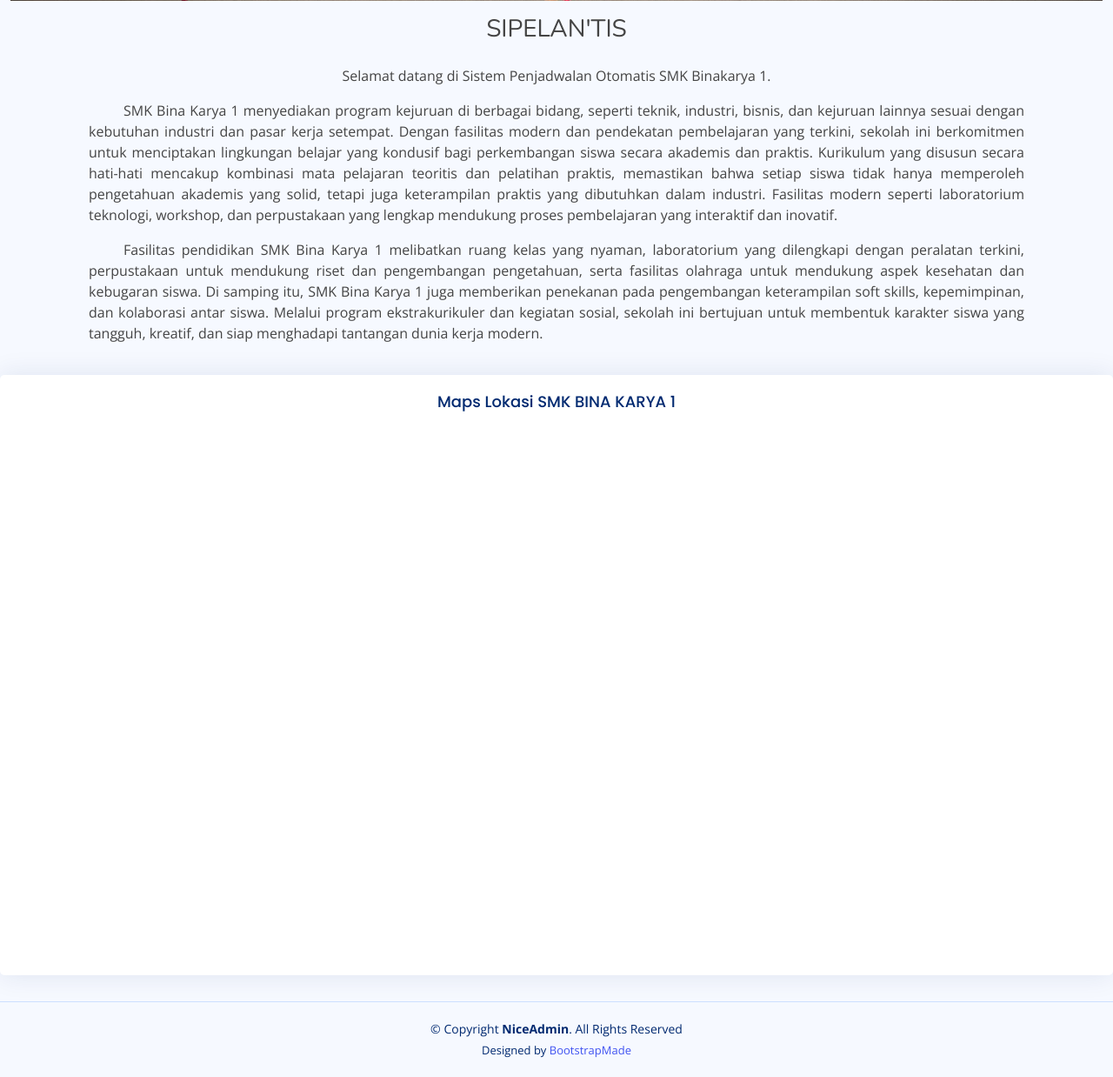
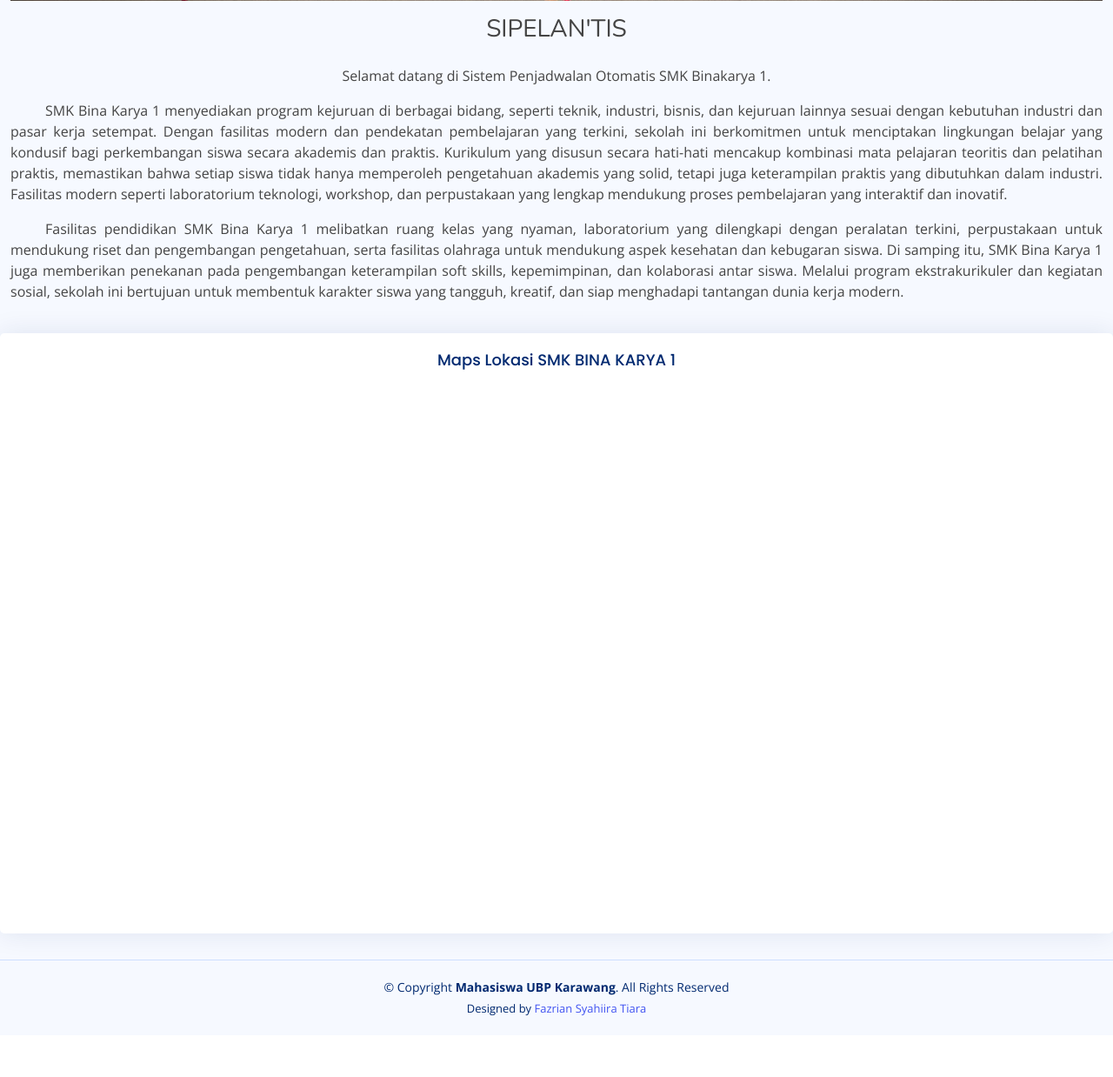
Before and after one commit to fazrianbaryf/sipelantis, a PHP site: page / in a window 1280 px wide. Shown: the part 679-1917 px from the top of the page at 87% size. After the commit the page ends 1847 px from the top, so only its background shows below. Run offline with PHP 8.4, Linux system fonts and the light colour scheme; some libraries are stand-ins or nearby versions.

Commit message:
Update Tampilan Homepage

```diff
--- /dev/null
+++ b/core/footer.php
@@ -0,0 +1,33 @@
+    <!-- ======= Footer ======= -->
+    <footer class="footer">
+        <div class="copyright">
+            &copy; Copyright <strong><span>Mahasiswa UBP Karawang</span></strong>. All Rights Reserved
+        </div>
+        <div class="credits">
+            <!-- All the links in the footer should remain intact. -->
+            <!-- You can delete the links only if you purchased the pro version. -->
+            <!-- Licensing information: https://bootstrapmade.com/license/ -->
+            <!-- Purchase the pro version with working PHP/AJAX contact form: https://bootstrapmade.com/nice-admin-bootstrap-admin-html-template/ -->
+            Designed by <a href="https://bootstrapmade.com/">Fazrian Syahiira Tiara</a>
+        </div>
+    </footer><!-- End Footer -->
+
+    <a href="#" class="back-to-top d-flex align-items-center justify-content-center"><i
+            class="bi bi-arrow-up-short"></i></a>
+
+    <!-- Vendor JS Files -->
+    <script src="admin/assets/vendor/apexcharts/apexcharts.min.js"></script>
+    <script src="admin/assets/vendor/bootstrap/js/bootstrap.bundle.min.js"></script>
+    <script src="admin/assets/vendor/chart.js/chart.umd.js"></script>
+    <script src="admin/assets/vendor/echarts/echarts.min.js"></script>
+    <script src="admin/assets/vendor/quill/quill.min.js"></script>
+    <script src="admin/assets/vendor/simple-datatables/simple-datatables.js"></script>
+    <script src="admin/assets/vendor/tinymce/tinymce.min.js"></script>
+    <script src="admin/assets/vendor/php-email-form/validate.js"></script>
+
+    <!-- Template Main JS File -->
+    <script src="admin/assets/js/main.js"></script>
+
+    </body>
+
+    </html>
--- a/pages/core/header.php
+++ b/core/header.php
@@ -10,8 +10,8 @@
     <meta content="" name="keywords">
 
     <!-- Favicons -->
-    <link href="../admin/assets/img/favicon.png" rel="icon">
-    <link href="../admin/assets/img/apple-touch-icon.png" rel="apple-touch-icon">
+    <link href="admin/assets/img/logo-icon.png" rel="icon">
+    <link href="admin/assets/img/apple-touch-icon.png" rel="apple-touch-icon">
 
     <!-- Google Fonts -->
     <link href="https://fonts.gstatic.com" rel="preconnect">
@@ -20,16 +20,16 @@
         rel="stylesheet">
 
     <!-- Vendor CSS Files -->
-    <link href="../admin/assets/vendor/bootstrap/css/bootstrap.min.css" rel="stylesheet">
-    <link href="../admin/assets/vendor/bootstrap-icons/bootstrap-icons.css" rel="stylesheet">
-    <link href="../admin/assets/vendor/boxicons/css/boxicons.min.css" rel="stylesheet">
-    <link href="../admin/assets/vendor/quill/quill.snow.css" rel="stylesheet">
-    <link href="../admin/assets/vendor/quill/quill.bubble.css" rel="stylesheet">
-    <link href="../admin/assets/vendor/remixicon/remixicon.css" rel="stylesheet">
-    <link href="../admin/assets/vendor/simple-datatables/style.css" rel="stylesheet">
+    <link href="admin/assets/vendor/bootstrap/css/bootstrap.min.css" rel="stylesheet">
+    <link href="admin/assets/vendor/bootstrap-icons/bootstrap-icons.css" rel="stylesheet">
+    <link href="admin/assets/vendor/boxicons/css/boxicons.min.css" rel="stylesheet">
+    <link href="admin/assets/vendor/quill/quill.snow.css" rel="stylesheet">
+    <link href="admin/assets/vendor/quill/quill.bubble.css" rel="stylesheet">
+    <link href="admin/assets/vendor/remixicon/remixicon.css" rel="stylesheet">
+    <link href="admin/assets/vendor/simple-datatables/style.css" rel="stylesheet">
 
     <!-- Template Main CSS File -->
-    <link href="../admin/assets/css/style.css" rel="stylesheet">
+    <link href="admin/assets/css/style.css" rel="stylesheet">
 
     <!-- =======================================================
   * Template Name: NiceAdmin
@@ -44,13 +44,14 @@
 
     <div class="d-flex align-items-center justify-content-between">
         <a href="index.html" class="">
-            <img class="" width="150" height="50" src="../admin/assets/img/logo-sipelantis.png" alt="">
+            <img class="" width="150" height="50" src="admin/assets/img/logo-sipelantis.png" alt="">
             <div class="d-flex align-items-center justify-content-between">
-                <a href="../index.php" class="mx-2">Home</a>
-                <a href="jadwal.php" class="mx-2">Jadwal Lab</a>
+                <a href="index" class="mx-2">Home</a>
+                <a href="jadwal" class="mx-2">Jadwal Lab</a>
             </div>
         </a>
     </div><!-- End Logo -->
+    <div class="ms-auto me-3">
+        <a href="admin/login" class="btn btn-primary" type="submit">Login</a>
+    </div>
 </header><!-- End Header -->
-
-<body>
--- a/index.php
+++ b/index.php
@@ -1,60 +1,9 @@
-<!DOCTYPE html>
-<html lang="en">
+<?php
+$ds = DIRECTORY_SEPARATOR;
+$base_dir = realpath(dirname(__FILE__) . $ds . '') . $ds;
+require_once("{$base_dir}core{$ds}header.php");
 
-<head>
-    <meta charset="utf-8">
-    <meta content="width=device-width, initial-scale=1.0" name="viewport">
-
-    <title>SIPELAN'TIS</title>
-    <meta content="" name="description">
-    <meta content="" name="keywords">
-
-    <!-- Favicons -->
-    <link href="admin/assets/img/logo-icon.png" rel="icon">
-    <link href="admin/assets/img/apple-touch-icon.png" rel="apple-touch-icon">
-
-    <!-- Google Fonts -->
-    <link href="https://fonts.gstatic.com" rel="preconnect">
-    <link
-        href="https://fonts.googleapis.com/css?family=Open+Sans:300,300i,400,400i,600,600i,700,700i|Nunito:300,300i,400,400i,600,600i,700,700i|Poppins:300,300i,400,400i,500,500i,600,600i,700,700i"
-        rel="stylesheet">
-
-    <!-- Vendor CSS Files -->
-    <link href="admin/assets/vendor/bootstrap/css/bootstrap.min.css" rel="stylesheet">
-    <link href="admin/assets/vendor/bootstrap-icons/bootstrap-icons.css" rel="stylesheet">
-    <link href="admin/assets/vendor/boxicons/css/boxicons.min.css" rel="stylesheet">
-    <link href="admin/assets/vendor/quill/quill.snow.css" rel="stylesheet">
-    <link href="admin/assets/vendor/quill/quill.bubble.css" rel="stylesheet">
-    <link href="admin/assets/vendor/remixicon/remixicon.css" rel="stylesheet">
-    <link href="admin/assets/vendor/simple-datatables/style.css" rel="stylesheet">
-
-    <!-- Template Main CSS File -->
-    <link href="admin/assets/css/style.css" rel="stylesheet">
-
-    <!-- =======================================================
-  * Template Name: NiceAdmin
-  * Updated: Sep 18 2023 with Bootstrap v5.3.2
-  * Template URL: https://bootstrapmade.com/nice-admin-bootstrap-admin-html-template/
-  * Author: BootstrapMade.com
-  * License: https://bootstrapmade.com/license/
-  ======================================================== -->
-</head>
-<!-- ======= Header ======= -->
-<header id="header" class="header fixed-top d-flex align-items-center">
-
-    <div class="d-flex align-items-center justify-content-between">
-        <a href="index.html" class="">
-            <img class="" width="150" height="50" src="admin/assets/img/logo-sipelantis.png" alt="">
-            <div class="d-flex align-items-center justify-content-between">
-                <a href="#" class="mx-2">Home</a>
-                <a href="pages/jadwal.php" class="mx-2">Jadwal Lab</a>
-            </div>
-        </a>
-    </div><!-- End Logo -->
-    <div class="ms-auto me-3">
-        <a href="admin/login.php" class="btn btn-primary" type="submit">Login</a>
-    </div>
-</header><!-- End Header -->
+?>
 
 <body>
 
@@ -101,7 +50,7 @@
                     </div>
                 </div>
                 <div class="container d-flex flex-column align-items-center justify-content-center text-center"
-                    style="max-width: 1100px; margin: 0 auto; margin-bottom: 20px;">
+                    style="max-width: 1350px; margin: 0 auto; margin-bottom: 20px;">
                     <h3 class="mb-4">SIPELAN'TIS</h3>
                     <p>Selamat datang di Sistem Penjadwalan Otomatis SMK Binakarya 1.</p>
 
@@ -153,36 +102,8 @@
     </div>
     </section>
     </div>
-    <!-- ======= Footer ======= -->
-    <footer class="footer">
-        <div class="copyright">
-            &copy; Copyright <strong><span>NiceAdmin</span></strong>. All Rights Reserved
-        </div>
-        <div class="credits">
-            <!-- All the links in the footer should remain intact. -->
-            <!-- You can delete the links only if you purchased the pro version. -->
-            <!-- Licensing information: https://bootstrapmade.com/license/ -->
-            <!-- Purchase the pro version with working PHP/AJAX contact form: https://bootstrapmade.com/nice-admin-bootstrap-admin-html-template/ -->
-            Designed by <a href="https://bootstrapmade.com/">BootstrapMade</a>
-        </div>
-    </footer><!-- End Footer -->
+    <?php
 
-    <a href="#" class="back-to-top d-flex align-items-center justify-content-center"><i
-            class="bi bi-arrow-up-short"></i></a>
+    require_once("{$base_dir}core{$ds}footer.php");
 
-    <!-- Vendor JS Files -->
-    <script src="admin/assets/vendor/apexcharts/apexcharts.min.js"></script>
-    <script src="admin/assets/vendor/bootstrap/js/bootstrap.bundle.min.js"></script>
-    <script src="admin/assets/vendor/chart.js/chart.umd.js"></script>
-    <script src="admin/assets/vendor/echarts/echarts.min.js"></script>
-    <script src="admin/assets/vendor/quill/quill.min.js"></script>
-    <script src="admin/assets/vendor/simple-datatables/simple-datatables.js"></script>
-    <script src="admin/assets/vendor/tinymce/tinymce.min.js"></script>
-    <script src="admin/assets/vendor/php-email-form/validate.js"></script>
-
-    <!-- Template Main JS File -->
-    <script src="admin/assets/js/main.js"></script>
-
-</body>
-
-</html>
+    ?>
```
Also changed, not shown: jadwal.php (renamed from pages/jadwal.php, +3 -4 lines), pages/core/footer.php (deleted, +0 -34 lines), pages/struktur.php (deleted, +0 -19 lines), .htaccess.
